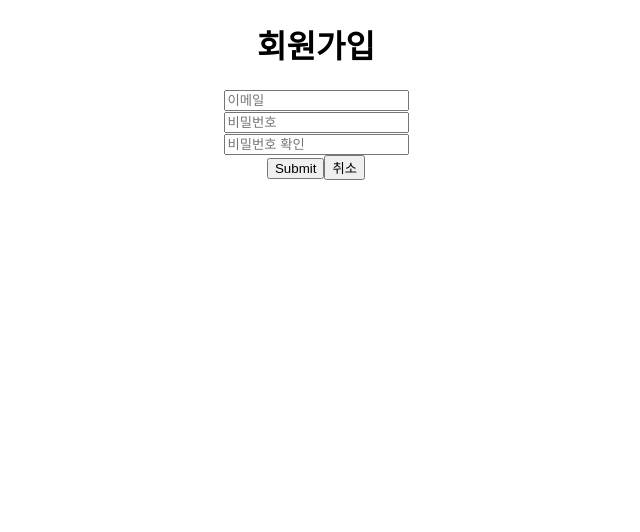
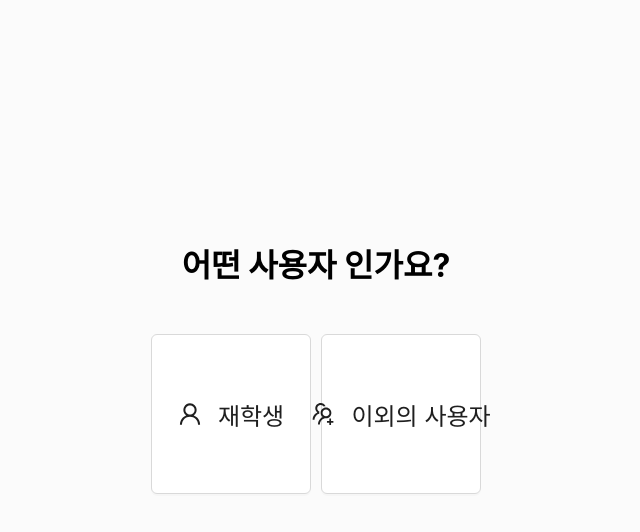
Before and after one commit to jeonjuseong11/gitlab_Mirroring, a React (Create React App) app in the folder highway/: page /signup in a window 1280 px wide. Shown: the top 532 px of the page, without its empty margins (324-964 px from the left). Built offline with nearby package versions, Linux system fonts and the light colour scheme.

Commit message:
Feat : SignUp
회원가입 페이지 구현

```diff
--- /dev/null
+++ b/highway/src/pages/OtherSignUp.js
@@ -0,0 +1,7 @@
+import React from "react";
+
+const OtherSignUp = () => {
+  return <div>OtherSignUp</div>;
+};
+
+export default OtherSignUp;
--- a/highway/src/pages/SignUp.js
+++ b/highway/src/pages/SignUp.js
@@ -1,67 +1,40 @@
-import { useForm } from "react-hook-form";
-import { yupResolver } from "@hookform/resolvers/yup";
-import { useNavigate } from "react-router-dom";
-import * as yup from "yup";
+import { UsergroupAddOutlined, UserOutlined } from "@ant-design/icons";
+import { Button } from "antd";
+import React from "react";
+import { Link } from "react-router-dom";
+import styled from "styled-components";
+import { SignUpWrapper } from "../styles/SignUpStyle";
 
-function SignUp() {
-  const navigate = useNavigate();
-  const formSchema = yup.object({
-    email: yup
-      .string()
-      .required("이메일을 입력해주세요")
-      .email("이메일 형식이 아닙니다."),
-    password: yup
-      .string()
-      .required("영문, 숫자포함 8자리를 입력해주세요.")
-      .min(8, "최소 8자 이상 가능합니다")
-      .max(15, "최대 15자 까지만 가능합니다")
-      .matches(
-        /^(?=.*[A-Za-z])(?=.*\d)[A-Za-z\d]{8,15}$/,
-        "영문 숫자포함 8자리를 입력해주세요."
-      ),
-    passwordConfirm: yup
-      .string()
-      .oneOf([yup.ref("password")], "비밀번호가 다릅니다."),
-  });
+const SignUpBtn = styled(Button)`
+  width: 10rem;
+  height: 10rem;
+  font-size: 1.5rem;
+  margin-left: 5px;
+  margin-right: 5px;
+`;
+const SignUpTitle = styled.h1`
+  margin: 0;
+  margin-bottom: 3rem;
+  padding-top: 15rem;
+`;
+const SignUp = () => {
+  return (
+    <SignUpWrapper>
+      <SignUpTitle>어떤 사용자 인가요?</SignUpTitle>
+      <Link to="/signup/student">
+        <SignUpBtn icon={<UserOutlined />}>
+          <br />
+          재학생
+        </SignUpBtn>
+      </Link>
+      <Link to="/signup/other">
+        <SignUpBtn icon={<UsergroupAddOutlined />}>
+          <br />
+          이외의 사용자
+        </SignUpBtn>
+      </Link>
+    </SignUpWrapper>
+  );
+};
 
-  const {
-    register,
-    handleSubmit,
-    formState: { errors },
-  } = useForm({
-    mode: "onChange",
-    resolver: yupResolver(formSchema),
-  });
-
-  const onSubmit = (data) => console.log(data);
-  const onCancel = () => navigate("/");
-  return (
-    <div className="App">
-      <h1>회원가입</h1>
-      <form onSubmit={handleSubmit(onSubmit)}>
-        <input name="email" placeholder="이메일" {...register("email")} />
-        {errors.email && <p>{errors.email.message}</p>}
-        <br />
-        <input
-          type="password"
-          name="password"
-          placeholder="비밀번호"
-          {...register("password")}
-        />
-        {errors.password && <p>{errors.password.message}</p>}
-        <br />
-        <input
-          type="password"
-          name="passwordConfirm"
-          placeholder="비밀번호 확인"
-          {...register("passwordConfirm")}
-        />
-        {errors.passwordConfirm && <p>{errors.passwordConfirm.message}</p>}
-        <br />
-        <input type="submit" />
-        <input type="button" value="취소" onClick={onCancel} />
-      </form>
-    </div>
-  );
-}
 export default SignUp;
--- /dev/null
+++ b/highway/src/pages/StudentSignUp.js
@@ -0,0 +1,153 @@
+import { AutoComplete, Checkbox, Form, Input, Radio, Select } from "antd";
+import { useState } from "react";
+import { useNavigate } from "react-router-dom";
+import {
+  ButtonWrapper,
+  CancelBtn,
+  SignUpBtn,
+  SignUpForm,
+  SignUpInput,
+  SignUpStudentWrapper,
+} from "../styles/SignUpStyle";
+import {
+  agreeValidate,
+  validateEmail,
+  validateId,
+  validateNickname,
+  validatePassword,
+} from "../utils/signUpValidator";
+
+const SignUp = () => {
+  const navigate = useNavigate();
+  const [form] = Form.useForm();
+  const onFinish = (values) => {
+    console.log("회원가입 데이터: ", values);
+  };
+
+  const [autoCompleteResult, setAutoCompleteResult] = useState([]);
+  const onEmailChange = (value) => {
+    if (!value) {
+      setAutoCompleteResult([]);
+    } else {
+      setAutoCompleteResult(
+        ["@gmail.com", "@naver.com", "@hanmail.net"].map(
+          (domain) => `${value}${domain}`
+        )
+      );
+    }
+  };
+  const emailOptions = autoCompleteResult.map((email) => ({
+    label: email,
+    value: email,
+  }));
+  return (
+    <SignUpStudentWrapper>
+      <SignUpForm
+        form={form}
+        name="register"
+        onFinish={onFinish}
+        initialValues={{
+          prefix: "86",
+        }}
+        scrollToFirstError
+      >
+        <h2>회원가입</h2>
+        <label>아이디</label>
+
+        <Form.Item
+          name="id"
+          tooltip="아이디는 영어로 시작해여 숫자와의 조합으로 작성해주세요"
+          rules={[{ validator: validateId }]}
+        >
+          <SignUpInput allowClear placeholder="아이디를 입력해주세요" />
+        </Form.Item>
+        <label>비밀번호</label>
+        <Form.Item
+          name="password"
+          rules={[
+            {
+              validator: validatePassword,
+            },
+          ]}
+          hasFeedback
+        >
+          <SignUpInput allowClear placeholder="비밀번호를 입력해주세요" />
+        </Form.Item>
+        <label>비밀번호 확인</label>
+        <Form.Item
+          name="confirm"
+          dependencies={["password"]}
+          hasFeedback
+          rules={[
+            {
+              required: true,
+              message: "비밀번호 확인해주세요",
+            },
+            ({ getFieldValue }) => ({
+              validator(_, value) {
+                if (!value || getFieldValue("password") === value) {
+                  return Promise.resolve();
+                }
+                return Promise.reject(
+                  new Error("비밀번호가 일치하지 않습니다.")
+                );
+              },
+            }),
+          ]}
+        >
+          <SignUpInput allowClear placeholder="비밀번호를 입력해주세요" />
+        </Form.Item>
+        <label>닉네임</label>
+        <Form.Item name="nickname" rules={[{ validator: validateNickname }]}>
+          <SignUpInput allowClear placeholder="닉네임을 입력해주세요" />
+        </Form.Item>
+        <label>이메일</label>
+        <Form.Item name="email" rules={[{ validator: validateEmail }]}>
+          <AutoComplete options={emailOptions} onChange={onEmailChange}>
+            <SignUpInput placeholder="이메일을 입력해주세요" />
+          </AutoComplete>
+        </Form.Item>
+        <label>성별</label>
+        <Form.Item
+          name="gender"
+          rules={[
+            {
+              required: true,
+              message: "성별을 선택해주세요!",
+            },
+          ]}
+        >
+          <Radio.Group>
+            <Radio value="male">남성</Radio>
+            <Radio value="female">여성</Radio>
+          </Radio.Group>
+        </Form.Item>
+
+        <Form.Item
+          name="agreement"
+          valuePropName="checked"
+          rules={[{ validator: agreeValidate }]}
+        >
+          <Checkbox>
+            <a href="">이용약관</a>에 동의합니다
+          </Checkbox>
+        </Form.Item>
+        <Form.Item>
+          <ButtonWrapper>
+            <SignUpBtn type="primary" htmlType="submit">
+              가입하기
+            </SignUpBtn>
+            <CancelBtn
+              onClick={() => {
+                navigate(-1);
+              }}
+            >
+              취소하기
+            </CancelBtn>
+          </ButtonWrapper>
+        </Form.Item>
+      </SignUpForm>
+    </SignUpStudentWrapper>
+  );
+};
+export default SignUp;
--- /dev/null
+++ b/highway/src/styles/SignUpStyle.js
@@ -0,0 +1,43 @@
+import styled from "styled-components";
+import { Button, Form, Input } from "antd";
+
+export const SignUpWrapper = styled.div`
+  margin: 0;
+  height: 100vh;
+  background-color: #fbfbfb;
+`;
+export const SignUpStudentWrapper = styled.div`
+  background-color: #fbfbfb;
+  padding-top: 5rem;
+  height: 95vh;
+`;
+export const SignUpForm = styled(Form)`
+  background-color: white;
+  width: 30%;
+  margin: 0 auto;
+  border: 1px solid #efefef;
+  padding: 3rem;
+  border-radius: 1.25rem;
+  text-align: left;
+`;
+export const SignUpInput = styled(Input, Input.Password)`
+  height: 3rem;
+`;
+
+export const ButtonWrapper = styled.div`
+  display: flex;
+  justify-content: space-between;
+`;
+export const SignUpBtn = styled(Button)`
+  background-color: #8282ff;
+  width: 45%;
+  height: 3rem;
+  display: inline-block;
+`;
+export const CancelBtn = styled(Button)`
+  border: 1px solid #8282ff;
+  color: #8282ff;
+  width: 45%;
+  height: 3rem;
+  display: inline-block;
+`;
--- /dev/null
+++ b/highway/src/utils/signUpValidator.js
@@ -0,0 +1,75 @@
+//id 유효성 검사
+//영문자로 시작하고, 5~20 길이의 영문자와 숫자의 조합
+export const validateId = (_, value) => {
+  const regExp = /^(?=.*[0-9]+)[a-zA-Z][a-zA-Z0-9]{5,20}$/g;
+  if (!value) {
+    return Promise.reject(new Error("아이디를 입력해주세요"));
+  }
+  if (!regExp.test(value)) {
+    return Promise.reject(
+      new Error("아이디는 5~20자이며 영어와 숫자 조합으로 입력해주세요")
+    );
+  }
+  return Promise.resolve();
+};
+
+// password 유효성 검사
+export const validatePassword = (_, value) => {
+  const regExp =
+    /(?=.*\d{1,50})(?=.*[~`!@#$%\^&*()-+=]{1,50})(?=.*[a-z]{1,50})(?=.*[A-Z]{1,50}).{8,50}$/;
+  if (!value) {
+    return Promise.reject(new Error("비밀번호는 필수 항목입니다."));
+  }
+  if (!regExp.test(value)) {
+    return Promise.reject(
+      new Error(
+        "비밀번호는 8~50자이며 영문 소문자, 영문 대문자, 숫자, 특수문자를 모두 포함해야 합니다."
+      )
+    );
+  }
+  return Promise.resolve();
+};
+
+//닉네임 유효성 검사
+//길이 2~20, 영어, 한국어, 숫자
+export const validateNickname = (_, value) => {
+  if (!value) {
+    return Promise.reject(new Error("닉네임은 필수 항목입니다."));
+  }
+  if (/\s/.test(value)) {
+    return Promise.reject(new Error("닉네임은 공백을 포함 할 수 없습니다"));
+  }
+  let nicknameLength = 0;
+  for (let i = 0; i < value.length; i += 1) {
+    const char = value.charAt(i);
+    if (escape(char).length > 4) {
+      nicknameLength += 2;
+    } else {
+      nicknameLength += 1;
+    }
+  }
+  if (nicknameLength < 2 || nicknameLength >= 20) {
+    return Promise.reject(
+      new Error("닉네임은 한글 1~10자, 영문 및 숫자 2~20자까지 입력 가능합니다")
+    );
+  }
+  return Promise.resolve();
+};
+// email 유효성 검사
+export const validateEmail = (_, value) => {
+  const regExp = /^[A-Za-z0-9_\.\-]+@[A-Za-z0-9\-]+\.[A-Za-z0-9\-]+/;
+  if (!value) {
+    return Promise.reject(new Error("이메일은 필수 항목입니다."));
+  }
+  if (!value.match(regExp)) {
+    return Promise.reject(new Error("올바른 이메일 형식이 아닙니다."));
+  }
+  return Promise.resolve();
+};
+//약관 동의 유효성 검사
+export const agreeValidate = (_, value) => {
+  if (!value) {
+    return Promise.reject(new Error("약관에 동의 하셔야 합니다"));
+  }
+  return Promise.resolve();
+};
```
